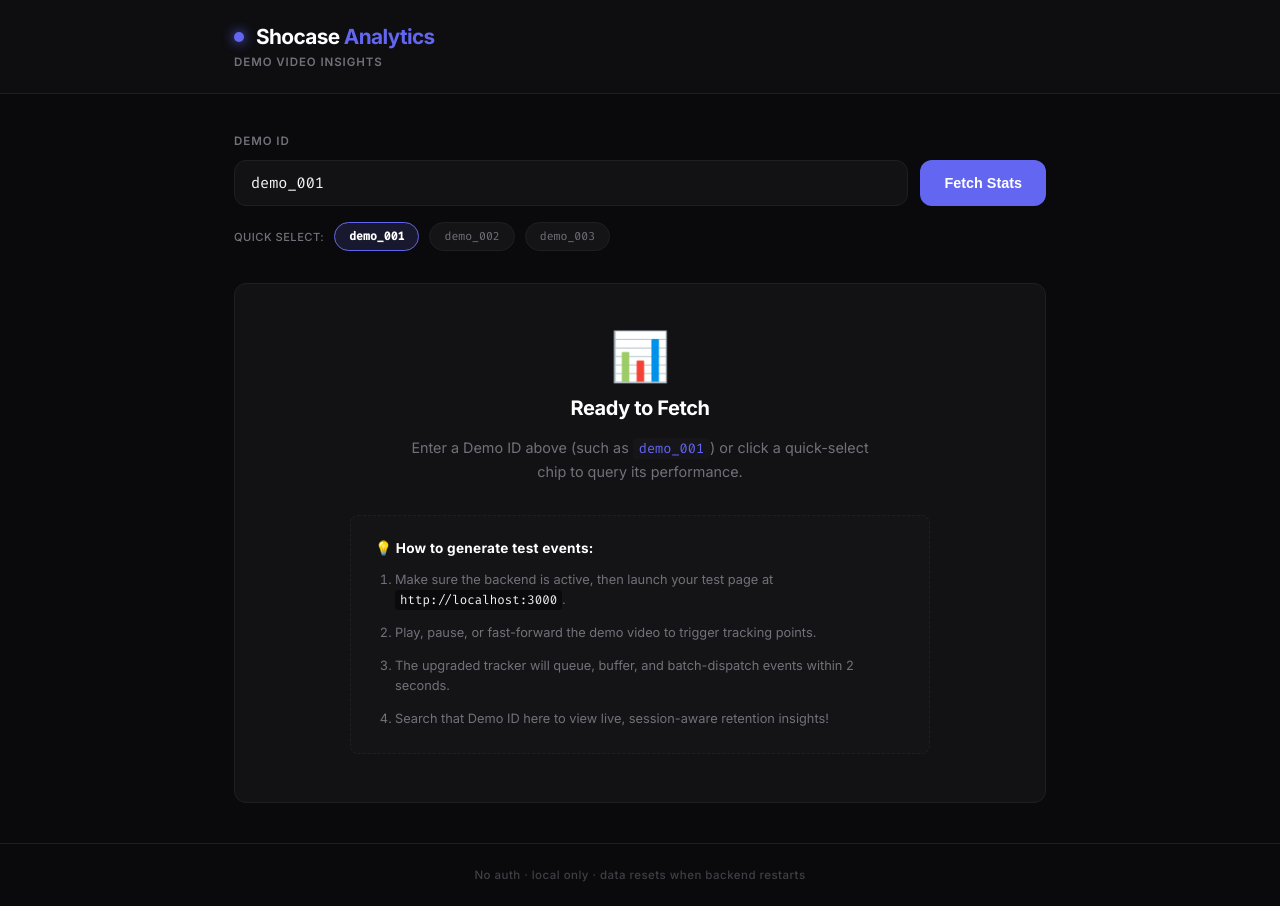
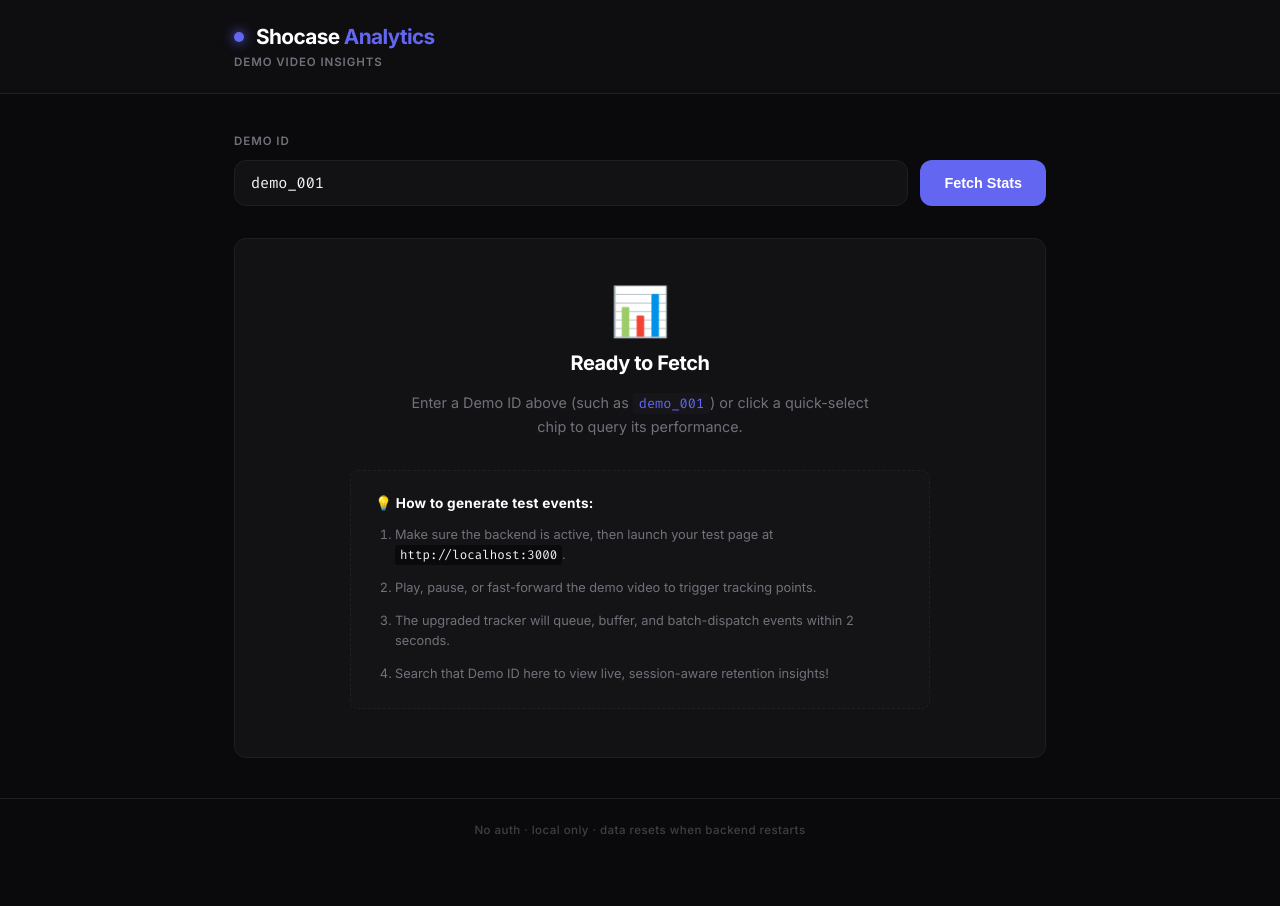
Before and after one commit to maniktyagi04/assignment_tribore, a React (Vite) app in the folder shocase-analytics/dashboard/: page / in a window 1280 px wide. After the commit the page ends 861 px from the top, so only its background shows below. Built offline with nearby package versions, Linux system fonts and the light colour scheme.

Commit message:
Removed Quick Select chips from dashboard page to allow manual input and fetch button demonstration

```diff
--- a/shocase-analytics/dashboard/src/App.jsx
+++ b/shocase-analytics/dashboard/src/App.jsx
@@ -11,11 +11,6 @@ const FUNNEL_STAGES = [
   { key: 'ended',       label: 'Ended' },
 ]
 
-const SAMPLE_DEMOS = [
-  'demo_001',
-  'demo_002',
-  'demo_003'
-]
 
 export default function App() {
   const [demoId,  setDemoId]  = useState('demo_001')
@@ -89,23 +84,6 @@ export default function App() {
             >
               {loading ? <span className="spinner" /> : 'Fetch Stats'}
             </button>
-          </div>
-
-          <div className="samples-row">
-            <span className="samples-label">Quick select:</span>
-            {SAMPLE_DEMOS.map((id) => (
-              <button
-                key={id}
-                className={`sample-chip ${demoId === id ? 'active' : ''}`}
-                onClick={() => {
-                  setDemoId(id);
-                  fetchStats(id);
-                }}
-                disabled={loading}
-              >
-                {id}
-              </button>
-            ))}
           </div>
 
           {error && <p className="error-msg">{error}</p>}
```
